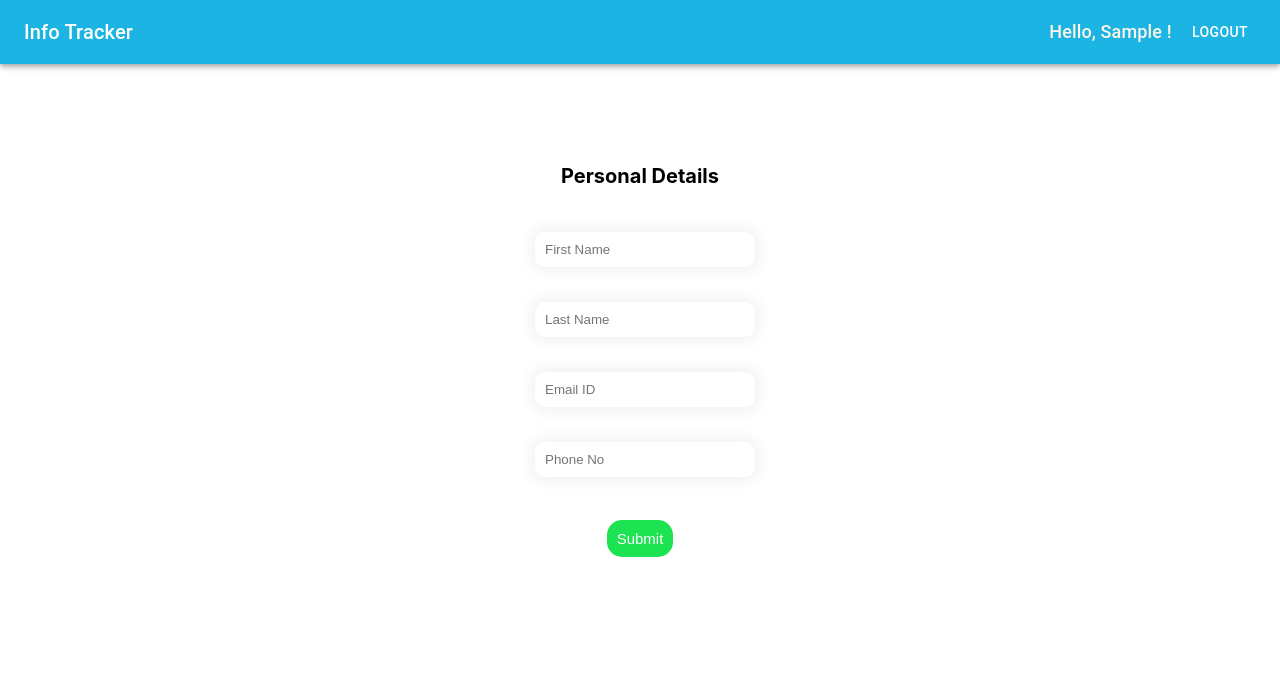
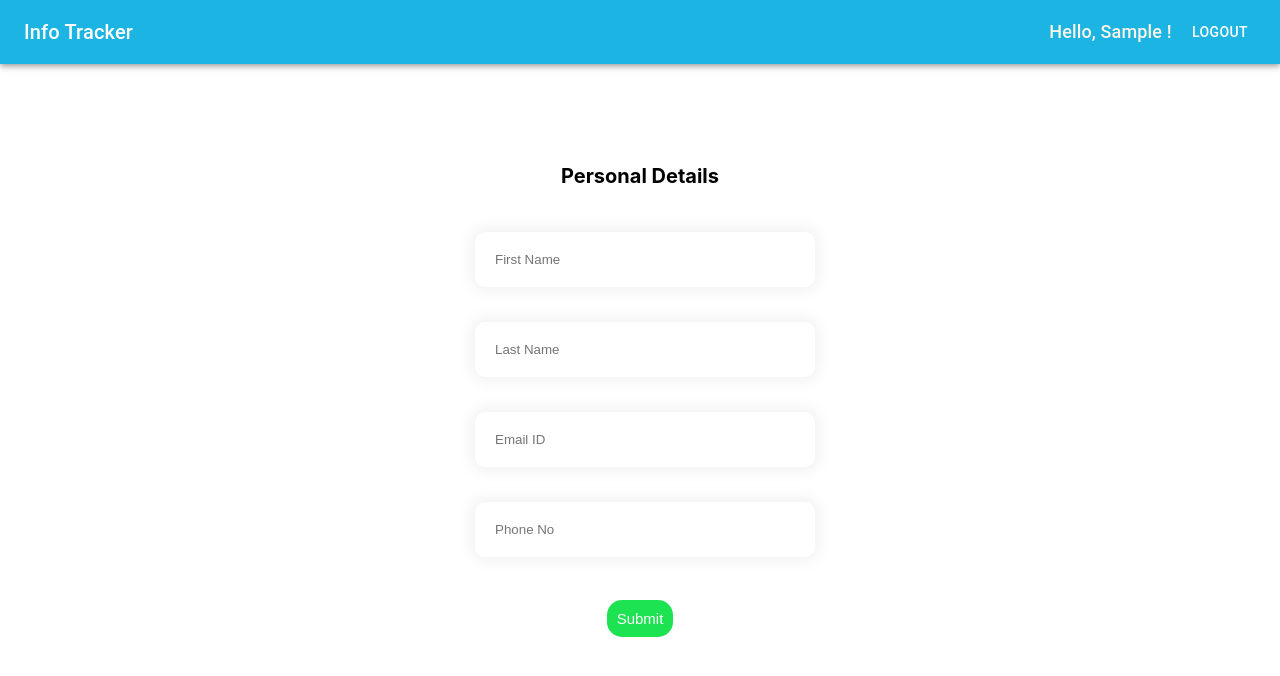
Before and after one commit to atharvadthink360/Training-React, a React (Create React App) app in the folder react-assignment/: page / in a window 1280 px wide. Both pictures are taken after typing "Sample", "Sample123" into the empty fields and a click on the button "Submit". Shown: the top 676 px of the page. Built offline with nearby package versions, Linux system fonts and the light colour scheme; no server answers.

Commit message:
Changed CSS of login file

```diff
--- a/react-assignment/package.json
+++ b/react-assignment/package.json
@@ -10,6 +10,7 @@
     "@testing-library/jest-dom": "^5.16.5",
     "@testing-library/react": "^13.4.0",
     "@testing-library/user-event": "^13.5.0",
+    "axios": "^0.27.2",
     "react": "^18.2.0",
     "react-dom": "^18.2.0",
     "react-router-dom": "^6.3.0",
--- a/react-assignment/src/page/form/PersonalDetails.js
+++ b/react-assignment/src/page/form/PersonalDetails.js
@@ -3,6 +3,7 @@ import { useNavigate } from "react-router-dom";
 import { Route, Link, BrowserRouter as Router } from 'react-router-dom';
 import { infoContext } from "../../infoContext";
 import "./PersonalDetails.css"
+const axios = require("axios");
 
 export default function PersonalDetails() {
     const navigate = useNavigate();
@@ -58,6 +59,38 @@ export default function PersonalDetails() {
         userObj["step"] = 2;
         setUser(userObj);
 
+        const body = {
+            first_name: fname,
+            last_name: lname,
+            email: email,
+            phone: phone,
+            username: userObj["username"],
+        };
+
+        let responseVal = axios.post(
+            "http://localhost:8080/api/v1/updatePerson/",
+            JSON.stringify(body)
+        );
+
+        // var urlLink = "http://localhost:8080/api/v1/person";
+
+        // console.log(urlLink);
+
+        // console.log(body);
+
+        // const headers = {
+        //     "Content-Type": "application/json",
+        // };
+
+        // let responseVal = axios({
+        //     method: "put",
+        //     url: urlLink,
+        //     body,
+        //     headers: headers,
+        // });
+
+        // let responseVal = axios.put(urlLink, JSON.stringify(body),Headers);
+
         navigate("/govtDetails");
     }
 
@@ -109,12 +142,12 @@ export default function PersonalDetails() {
                         <input
                             className="input-label"
                             id="phone"
-                            type="type"
+                            type="text"
                             placeholder="Phone No"
                             value={phone}
                             minLength={10}
                             maxLength={10}
-                            pattern="\d*"
+                            // pattern="\d*"
                             required
                             onChange={(e) => setPhone(e.target.value)}
                         />
--- a/react-assignment/src/page/login.css
+++ b/react-assignment/src/page/login.css
@@ -14,9 +14,9 @@ input {
 }
 
 input {
-    padding: 10px;
+    padding: 20px;
     border: 0;
-    width: 200px;
+    width: 300px;
     border-radius: 10px;
     box-shadow: 0 0 15px 4px rgba(0, 0, 0, 0.06);
 }
--- a/react-assignment/src/page/login.js
+++ b/react-assignment/src/page/login.js
@@ -2,6 +2,7 @@ import { useState, useContext, useEffect } from "react";
 import { useNavigate } from "react-router-dom";
 import { infoContext } from "../infoContext";
 import "./login.css";
+const axios = require("axios");
 
 export default function Login() {
     const [User, setUser] = useContext(infoContext);
@@ -61,6 +62,16 @@ export default function Login() {
             userObj["step"] = 1;
 
             setUser(userObj);
+
+            const body = {
+                username: username,
+                password: password,
+            };
+
+            let responseVal = axios.post(
+                "http://localhost:8080/api/v1/person",
+                JSON.stringify(body)
+            );
 
             navigate("/personalDetails");
         }
```
Also changed, not shown: 1 other file (tests, documents, lock files or other folders).
